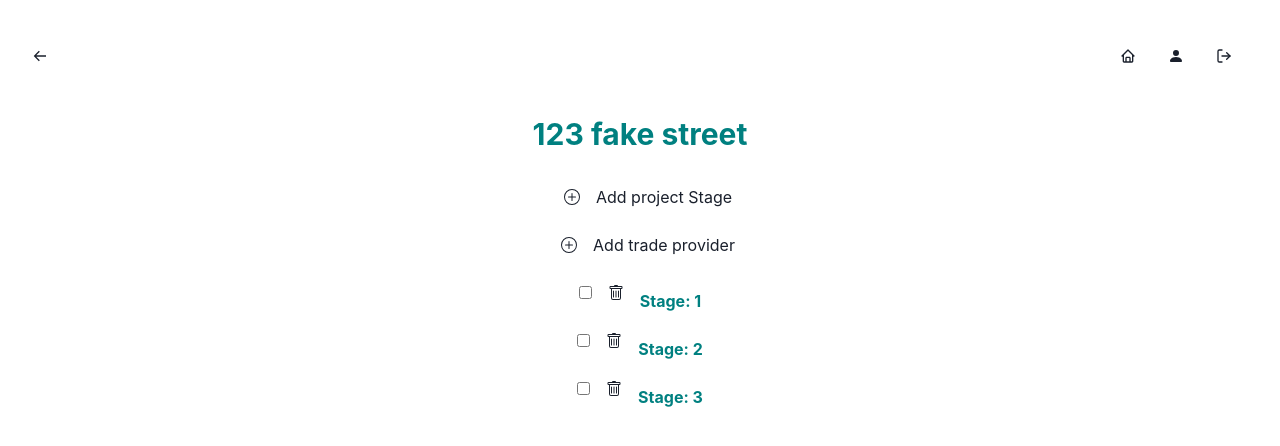
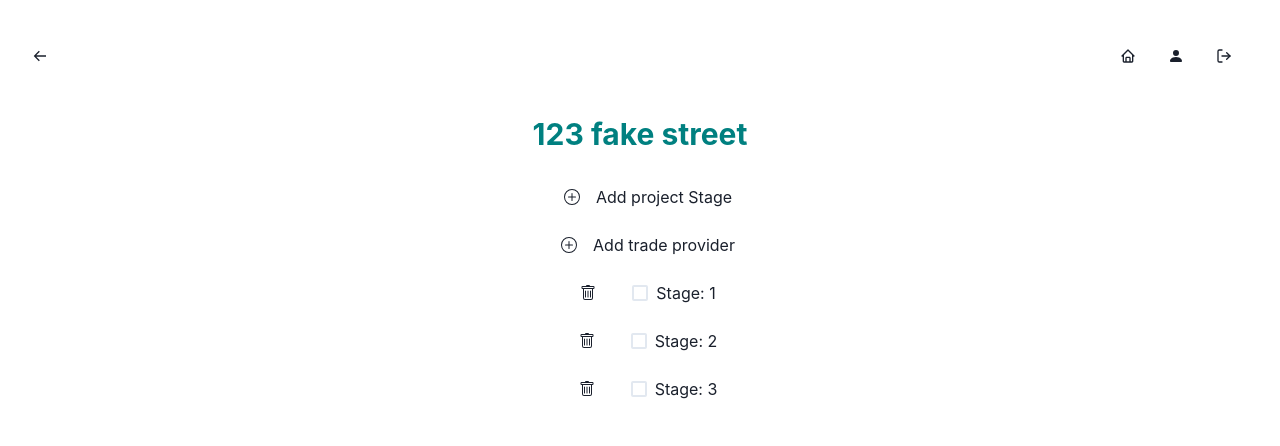
Before and after one commit to QuentinHS/full-stack-app-coder-academy, a React (Vite) app in the folder client/: page /stage in a window 1280 px wide. Shown: the top 446 px of the page. Built offline with nearby package versions, Linux system fonts and the light colour scheme.

Commit message:
Used chakra Checkbox instead to make checklist for stage page

```diff
--- a/client/src/components/CheckBox.jsx
+++ /dev/null
@@ -1,23 +0,0 @@
-import { useState } from 'react';
-
-function CheckBox () {
-
-  const [checked, setChecked] = useState(false);
-
-  function toggle(value){
-    return !value;
-}
-console.log(checked)
-
-  return (
-    <form>
-      <input
-        type="checkbox"
-        checked={checked}
-        onChange={() => setChecked(toggle)}
-      />
-    </form>
-  )
-}
-
-export default CheckBox
--- a/client/src/components/Project.jsx
+++ b/client/src/components/Project.jsx
@@ -42,9 +42,9 @@ const Project = () => {
             <Center >
                 {/* Need to show individual Tasks */}
                     <ol>
-                        {currentProject.task.map((task, id) =>
+                        {currentProject.task.map((task, index) =>
                         // will need to be user id through params
-                            <li key={id} ><Link to="/register"><Button mt="1em" width="15rem" colorScheme="teal" variant="outline">{task.provider}</Button></Link></li>
+                            <li key={index} ><Link to="/register"><Button mt="1em" width="15rem" colorScheme="teal" variant="outline">{task.provider}</Button></Link></li>
                         )}
                     </ol>
             </Center>
--- a/client/src/components/Stage.jsx
+++ b/client/src/components/Stage.jsx
@@ -1,9 +1,8 @@
 import React from "react";
-import { Input, InputLeftAddon, InputGroup, Center, Button, Text, Icon } from '@chakra-ui/react'
+import { Input, InputLeftAddon, InputGroup, Center, Button, Text, Icon, Checkbox, Stack } from '@chakra-ui/react'
 import { AiOutlinePlusCircle, AiFillExclamationCircle } from 'react-icons/ai'
 import { BsTrash, BsPlusCircle } from 'react-icons/bs'
 import{ Link } from 'react-router-dom'
-import CheckBox from "./CheckBox";
 
 
 const Stage = () => {
@@ -26,15 +25,21 @@ const Stage = () => {
             <Center>
                 <Icon m="1rem" as={BsPlusCircle} />
                 <Link to="/">  Add trade provider </Link>
+            </Center >
+            <Center>
+                <ul >
+                    {currentProject.stage.map((task, index) =>
+                        <Center key={index}  >
+                            <Stack spacing={5} direction='row'>
+                            <Icon m="1rem" as={BsTrash} />
+                            <Checkbox >
+                                Stage: {task.stageNum}
+                            </Checkbox>
+                            </Stack>
+                        </Center>
+                    )}
+                </ul>
             </Center>
-                {currentProject.stage.map(task =>
-                    <Center>
-                        <CheckBox />
-                        <Icon m="1rem" as={BsTrash} />
-                        <Text mt='1rem' fontSize='1xl' color='teal' as='b'>Stage: {task.stageNum}</Text>
-                    </Center>
-            )}
-
         </div>
     )
 }
```
Also changed, not shown: client/src/components/CheckBox.css (added).
